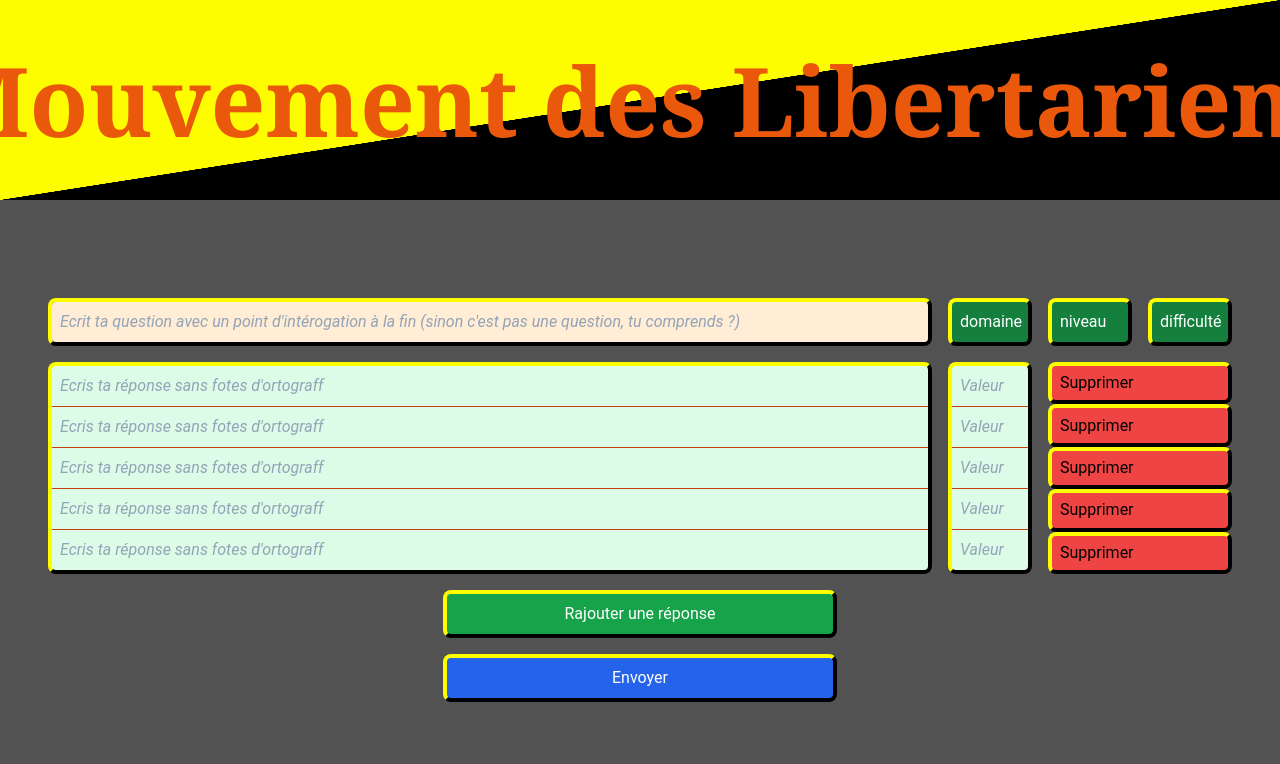
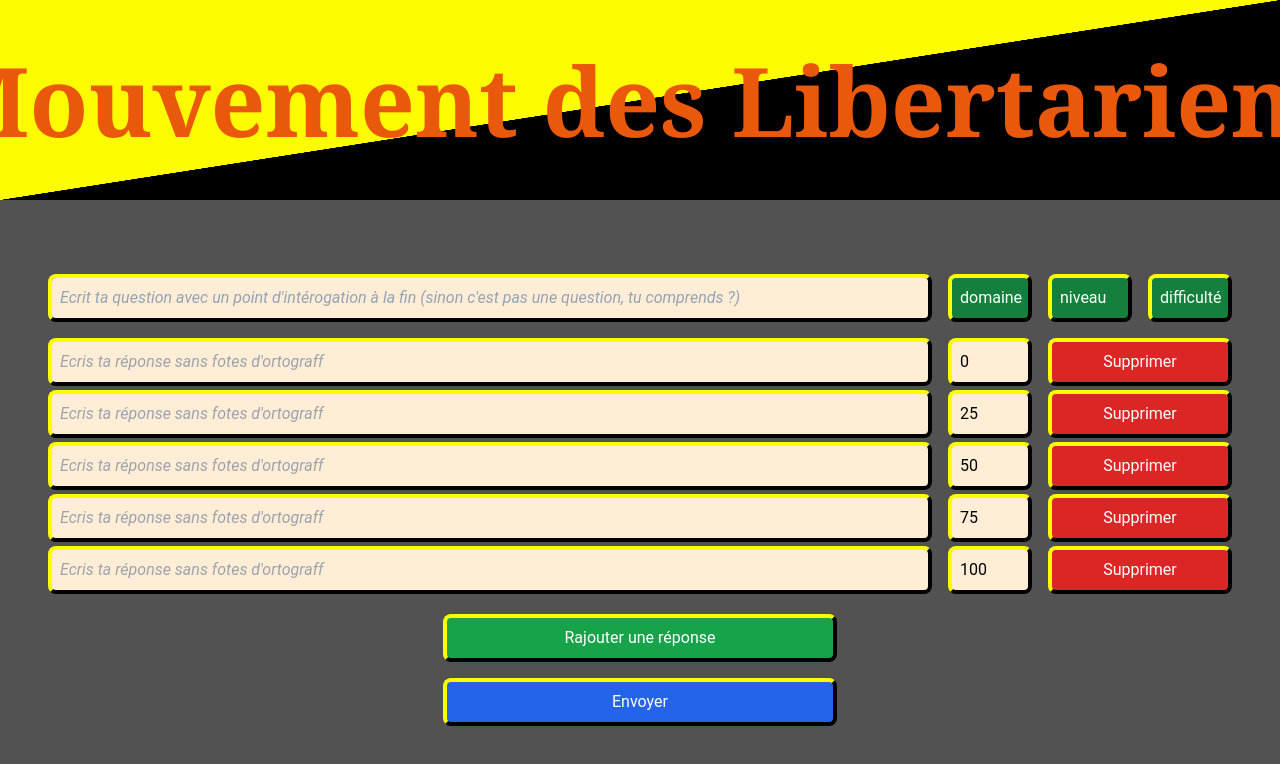
Before and after one commit to Maxycle/MDL, a Vue app in the folder frontend/: page /nouvelle-question in a window 1280 px wide. Shown: the top 764 px of the page. Built offline with nearby package versions, Linux system fonts and the light colour scheme.

Commit message:
fix: use constant file for menuData, style

```diff
--- a/frontend/src/assets/main.css
+++ b/frontend/src/assets/main.css
@@ -5,3 +5,11 @@
 .anarcap-border {
   @apply border-t-anarcapYellow border-l-anarcapYellow border-b-black border-r-black;
 }
+
+.big-edit-button {
+	@apply edit-button w-1/3;
+}
+
+.edit-button {
+	@apply border-4 anarcap-border rounded-lg text-white hover:font-extrabold cursor-pointer p-2 flex;
+}
--- a/frontend/src/components/NavBar.vue
+++ b/frontend/src/components/NavBar.vue
@@ -10,12 +10,10 @@
 			<NavBarButton :isActive="isRouteActive('/questionnaire')">
 				<span class="relative"><router-link to="/questionnaire">Questionnaire</router-link></span>
 			</NavBarButton>
-			<NavBarButton v-if="loggedInUser.admin" :isActive="isRouteActive('/nouvelle-question')" @mouseover="showMenu" @mouseout="hideMenu" class="relative">
+			<NavBarButton v-if="loggedInUser.admin" :isActive="isRouteActive('/nouvelle-question')" @mouseover="showMenu"
+				@mouseout="hideMenu" class="relative">
 				<span>Admin</span>
 				<AdminMenu v-show="showAdminMenu" class="absolute top-12 -left-14 w-fit" />
-			</NavBarButton>
-			<NavBarButton v-else>
-				<span>Dashboard</span>
 			</NavBarButton>
 			<NavBarButton @click="redirectToEditProfile">
 				<span class="relative">Edit profile</span>
--- a/frontend/src/components/QuestionEdit.vue
+++ b/frontend/src/components/QuestionEdit.vue
@@ -11,45 +11,31 @@
 					<div class="border-4 anarcap-border rounded-lg bg-green-700 text-white p-2">{{ menuOptions.text }}</div>
 					<Menu v-show="hovered === menuOptions.target" class="absolute -bottom-13 -left-10 z-10" :options="menuOptions"
 						:selectedOption="optionSelected(menuOptions.target)"
-						@optionSelected="(optionSelected) => add(menuOptions.target, optionSelected)" />
+						@optionSelected="(optionSelected) => addAttribute(menuOptions.target, optionSelected)" />
 				</div>
 			</div>
-			<div
-				class="col-span-9 border-4 anarcap-border rounded-lg bg-green-100 flex flex-col divide-y divide-orange-700 divide-solid grow">
-				<div v-for="(answer, index) in answers" :key="index">
-					<div class="w-full first:rounded-t-lg last:rounded-b-lg">
-						<input v-model="answers[index]"
-							:class="[answerClasses, { 'rounded-t-lg': index === 0 }, { 'rounded-b-lg': index === answerCount - 1 }]"
-							placeholder="Ecris ta réponse sans fotes d'ortograff" />
-					</div>
+			<div class="col-span-9">
+				<div v-for="(answer, index) in answers" :key="index" :class="answerClasses">
+					<input v-model="answers[index]" placeholder="Ecris ta réponse sans fotes d'ortograff"
+						class="w-full placeholder:italic" />
 				</div>
 			</div>
-			<div
-				class="border-4 anarcap-border bg-green-100 rounded-lg flex flex-col divide-y divide-orange-700 divide-solid">
-				<div v-for="(answerValue, index) in answerValues" :key="index">
-					<div class="w-full first:rounded-t-lg last:rounded-b-lg">
-						<input v-model="answerValues[index]"
-							:class="[answerClasses, { 'rounded-t-lg': index === 0 }, { 'rounded-b-lg': index === answerCount - 1 }]"
-							placeholder="Valeur" />
-					</div>
+			<div>
+				<div v-for="(answerValue, index) in answerValues" :key="index" :class="answerClasses">
+					<input v-model="answerValues[index]" placeholder="Valeur" class="w-full placeholder:italic" />
 				</div>
 			</div>
-			<div class="h-full col-span-2 flex flex-col">
-				<div v-for="index in answerCount" :key="index"
-					class="border-4 anarcap-border bg-red-500 rounded-lg h-full flex items-center pl-2 cursor-pointer hover:bg-red-600 hover:font-extrabold hover:text-white"
+			<div class="col-span-2">
+				<div v-for="index in answerCount" :key="index" class="bg-red-600 edit-button justify-center hover:bg-red-700 mb-1"
 					@click="deleteItem(index - 1)">
 					Supprimer
 				</div>
 			</div>
 		</div>
-		<div
-			class="border-4 w-1/3 anarcap-border rounded-lg bg-green-600 text-white hover:bg-green-700 hover:font-extrabold cursor-pointer p-2 flex justify-center"
-			@click="addItem">
+		<div class="bg-green-600 hover:bg-green-700 big-edit-button justify-center" @click="addItem">
 			Rajouter une réponse
 		</div>
-		<div
-			class="border-4 w-1/3 anarcap-border rounded-lg bg-blue-600 text-white hover:bg-blue-700 hover:font-extrabold cursor-pointer p-2 flex justify-center"
-			@click="createQuestion">
+		<div class="bg-blue-600 hover:bg-blue-700 big-edit-button justify-center" @click="createQuestion">
 			Envoyer
 		</div>
 	</div>
@@ -58,8 +44,9 @@
 <script setup>
 import axios from 'axios'
 import Menu from '../components/Menu.vue'
-import { ref, watch, computed } from "vue"
+import { ref, watch, onMounted } from "vue"
 import { useSessionStore } from "@/stores/modules/sessionStore"
+import { menuData } from '@/helpers/constants.js'
 
 const props = defineProps({
 	questionToBeEdited: {
@@ -74,10 +61,10 @@ const props = defineProps({
 
 const emit = defineEmits(['questions-updated']);
 const sessionStore = useSessionStore();
-const answerClasses = ref('placeholder:italic placeholder:text-slate-400 w-full p-2 focus:bg-green-300 hover:bg-green-200')
 const answerCount = ref(props.questionToBeEdited.answers.length)
 const answers = ref(Array(answerCount.value).fill(''))
-const answerValues = ref(Array(answerCount.value).fill(undefined))
+const answerValues = ref(Array(answerCount.value).fill('666'))
+const answerClasses = ref('edit-button text-black bg-orange-100 hover:bg-orange-200 mb-1')
 const question = ref('')
 const questionId = ref(undefined)
 const level = ref('')
@@ -85,18 +72,9 @@ const domain = ref('')
 const difficulty = ref('')
 const hovered = ref('')
 
-const menuData = [
-	{ target: 'domain', text: 'domaine', content: [{ text: 'Ecole Autrichienne', symbol: 'EA' }, { text: 'Droit Naturel', symbol: 'DN' }] },
-	{ target: 'level', text: 'niveau', content: [{ text: 'Base Acquises', symbol: 'BA' }, { text: 'Sait Anal-yser', symbol: 'SA' }] },
-	{
-		target: 'difficulty', text: 'difficulté', content: [
-			{ text: 'Pseudo', symbol: 'E' },
-			{ text: 'Démo', symbol: 'D' },
-			{ text: 'Minar', symbol: 'C' },
-			{ text: 'Anar', symbol: 'B' },
-			{ text: 'Austro', symbol: 'A' }]
-	}
-]
+onMounted(() => {
+	if (!props.isUpdating) { answerValues.value = [0, 25, 50, 75, 100] }
+})
 
 const optionSelected = (target) => {
 	const option = target === 'domain' ? domain.value : target === 'level' ? level.value : difficulty.value
@@ -111,7 +89,7 @@ const hideMenu = () => {
 	hovered.value = ''
 }
 
-const add = (target, optionSelected) => {
+const addAttribute = (target, optionSelected) => {
 	if (target === 'domain') { domain.value = optionSelected }
 	else if (target === 'level') { level.value = optionSelected }
 	else { difficulty.value = optionSelected }
--- /dev/null
+++ b/frontend/src/helpers/constants.js
@@ -0,0 +1,12 @@
+export const menuData = [
+	{ target: 'domain', text: 'domaine', content: [{ text: 'Ecole Autrichienne', symbol: 'EA' }, { text: 'Droit Naturel', symbol: 'DN' }] },
+	{ target: 'level', text: 'niveau', content: [{ text: 'Base Acquises', symbol: 'BA' }, { text: 'Sait Anal-yser', symbol: 'SA' }] },
+	{
+		target: 'difficulty', text: 'difficulté', content: [
+			{ text: 'Pseudo', symbol: 'E' },
+			{ text: 'Démo', symbol: 'D' },
+			{ text: 'Minar', symbol: 'C' },
+			{ text: 'Anar', symbol: 'B' },
+			{ text: 'Austro', symbol: 'A' }]
+	}
+]
--- a/frontend/src/pages/Home.vue
+++ b/frontend/src/pages/Home.vue
@@ -1,11 +1,12 @@
 <template>
 	<div class="flex flex-col items-center w-full bg-neutral-500 h-full">
-		<p class=" w-2/3 text-white pt-12 px-8">
+		<p class=" w-2/3 text-white pt-12 px-8 text-center">
 			Salut les gars, ici on vérifie si vous êtes un communiste de mes deux, un pseudo-communiste à la mord moi le
 			noeud,
 			un démocrate mielleux et sans intérêt, un minarchiste qui comprends des trucs mais pas tout, un anarchiste qui
 			n'est
-			plus très loin du bout du tunnel, un austrolapithèque qui brille même quand il dort.
+			plus très loin du bout du tunnel, un austrolapithèque qui brille même quand il dort. Yaura des questions, faudra
+			donner des réponses et vous pourrez pas y passer toute la journée passqu'on a d'autres choses à foutre.
 		</p>
 		<div class="border-2 anarcap-border p-4 bg-red-500 rounded mt-16 cursor-pointer shadow-lg shadow-neutral-700">
 			<div v-if="!sessionStore.isLoggedIn" @click="router.push('/Login')">Il va falloir commencer par vous identifier
--- a/frontend/src/pages/Questionnaire.vue
+++ b/frontend/src/pages/Questionnaire.vue
@@ -3,7 +3,7 @@
 		<div class="flex flex-col items-center">
 			<div v-if="!questionnaireStarted" class="flex space-x-4 mb-4">
 				<div v-for="domain in questionnaireDomain" :key="domain"
-					class="border-4 anarcap-border rounded-lg bg-neutral-400 p-4 flex flex-col items-center shadow-xl shadow-neutral-700">
+					class="border-8 anarcap-border rounded-lg bg-neutral-400 p-4 flex flex-col items-center shadow-xl shadow-neutral-700">
 					<div class="border-4 border-orange-700 bg-orange-100 rounded-md p-2 mb-4 text-black text-xl font-extrabold shadow-lg shadow-neutral-700 hover:animate-spin">{{
 						domain }}</div>
 					<div class="flex space-x-2">
```
Also changed, not shown: frontend/src/pages/ModifyQuestion.vue (+3 -15 lines).
